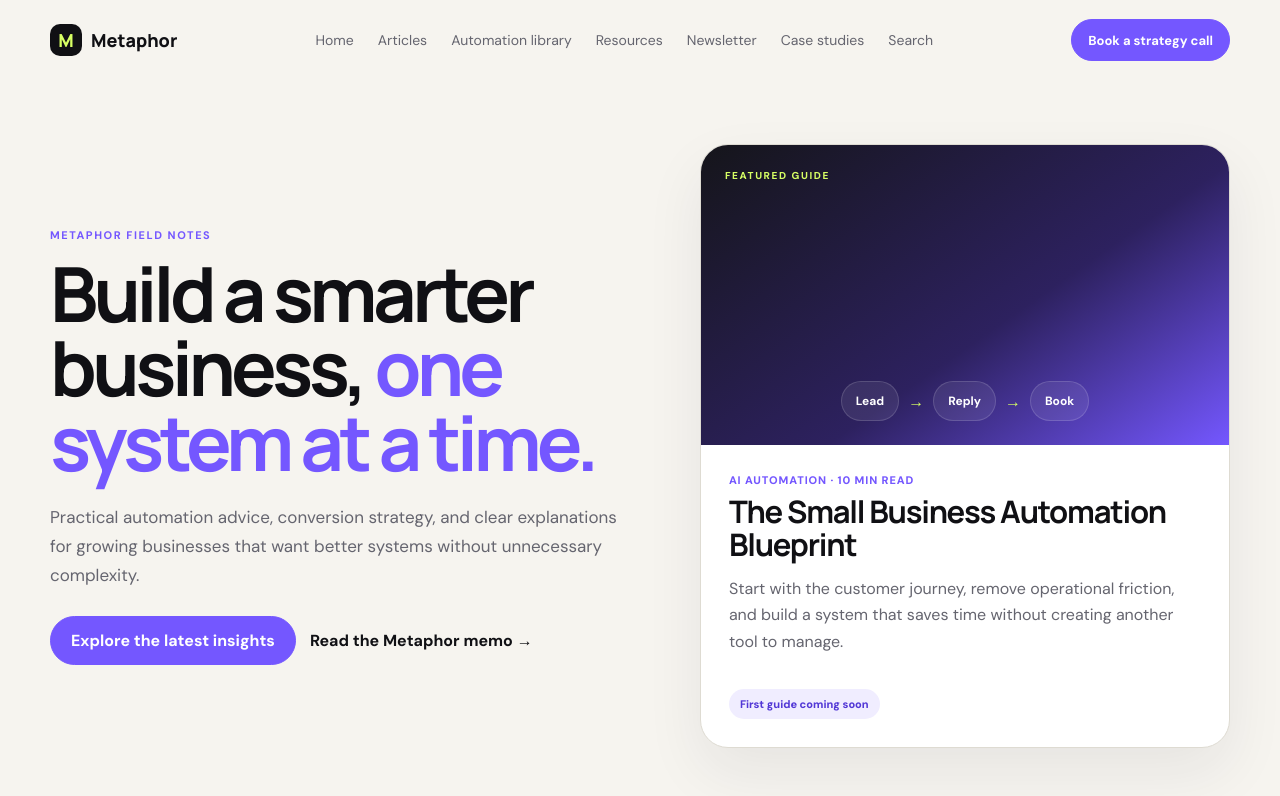
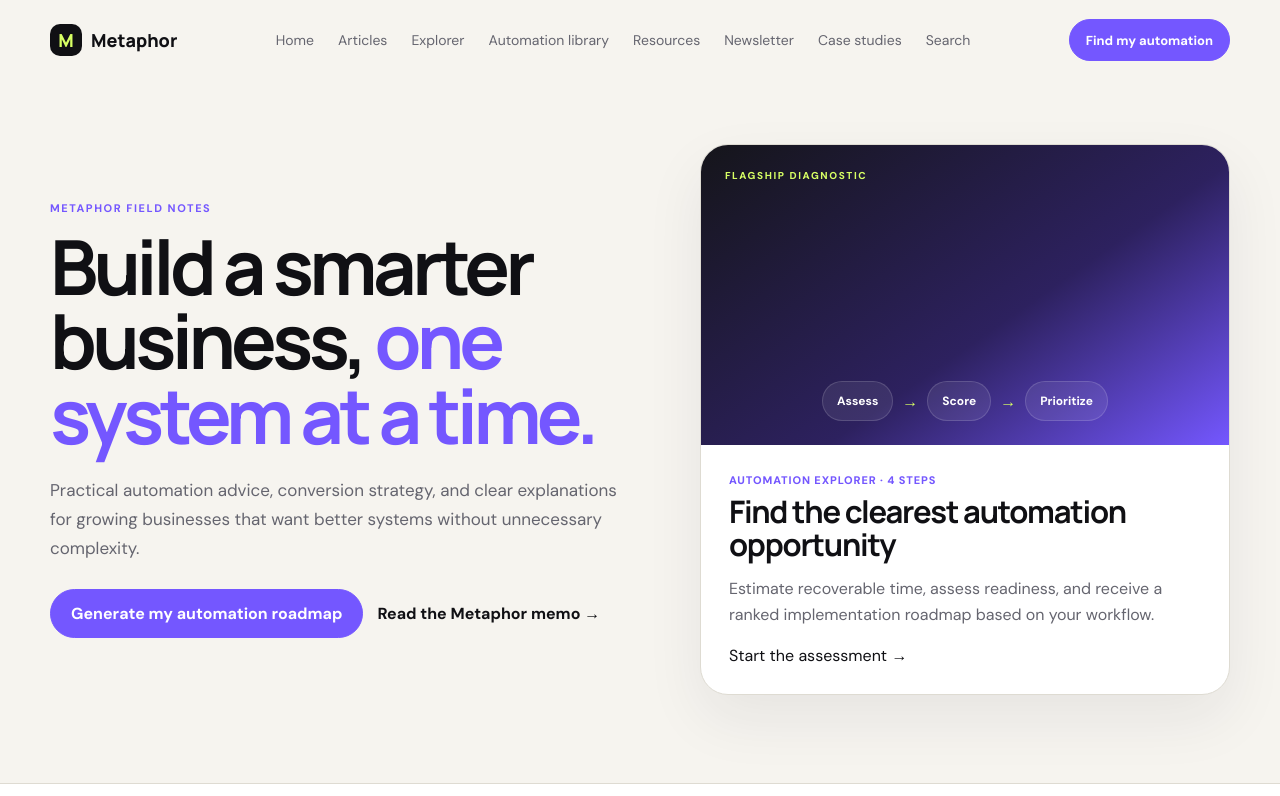
Before and after one commit to cocodev86/Coco1, a Next.js app: page /blog in a window 1280 px wide. Shown: the top 796 px of the page. Built offline with nearby package versions, Linux system fonts and the light colour scheme.

Commit message:
Feature automation explorer in blog

```diff
--- a/app/blog/page.tsx
+++ b/app/blog/page.tsx
@@ -20,9 +20,9 @@ export default function BlogHome() {
       <nav className={`shell ${styles.nav}`} aria-label="Blog navigation">
         <Link className="brand" href="/" aria-label="Metaphor Consulting home"><span>M</span>Metaphor</Link>
         <div className={styles.navLinks}>
-          <Link href="/">Home</Link><a href="#latest">Articles</a><Link href="/automation-library">Automation library</Link><Link href="/resources">Resources</Link><Link href="/newsletter">Newsletter</Link><Link href="/blog/case-studies">Case studies</Link><Link href="/blog/search">Search</Link>
+          <Link href="/">Home</Link><a href="#latest">Articles</a><Link href="/automation-explorer">Explorer</Link><Link href="/automation-library">Automation library</Link><Link href="/resources">Resources</Link><Link href="/newsletter">Newsletter</Link><Link href="/blog/case-studies">Case studies</Link><Link href="/blog/search">Search</Link>
         </div>
-        <Link className="button button-small" href="/#booking">Book a strategy call</Link>
+        <Link className="button button-small" href="/automation-explorer">Find my automation</Link>
       </nav>
 
       <section className={`shell ${styles.hero}`}>
@@ -30,12 +30,12 @@ export default function BlogHome() {
           <p className="eyebrow">Metaphor field notes</p>
           <h1>Build a smarter business, <em>one system at a time.</em></h1>
           <p>Practical automation advice, conversion strategy, and clear explanations for growing businesses that want better systems without unnecessary complexity.</p>
-          <div className={styles.heroActions}><a className="button" href="#latest">Explore the latest insights</a><Link className={styles.secondaryLink} href="/newsletter">Read the Metaphor memo →</Link></div>
+          <div className={styles.heroActions}><Link className="button" href="/automation-explorer">Generate my automation roadmap</Link><Link className={styles.secondaryLink} href="/newsletter">Read the Metaphor memo →</Link></div>
         </div>
 
-        <aside className={styles.featured} aria-label="Featured article">
-          <div className={styles.featuredVisual}><span>FEATURED GUIDE</span><div className={styles.workflow} aria-hidden="true"><i>Lead</i><b>→</b><i>Reply</i><b>→</b><i>Book</i></div></div>
-          <div className={styles.featuredBody}><p className={styles.meta}>AI Automation · 10 min read</p><h2>The Small Business Automation Blueprint</h2><p>Start with the customer journey, remove operational friction, and build a system that saves time without creating another tool to manage.</p><span className={styles.comingSoon}>First guide coming soon</span></div>
+        <aside className={styles.featured} aria-label="Featured tool">
+          <div className={styles.featuredVisual}><span>FLAGSHIP DIAGNOSTIC</span><div className={styles.workflow} aria-hidden="true"><i>Assess</i><b>→</b><i>Score</i><b>→</b><i>Prioritize</i></div></div>
+          <div className={styles.featuredBody}><p className={styles.meta}>Automation Explorer · 4 steps</p><h2>Find the clearest automation opportunity</h2><p>Estimate recoverable time, assess readiness, and receive a ranked implementation roadmap based on your workflow.</p><Link href="/automation-explorer">Start the assessment →</Link></div>
         </aside>
       </section>
 
@@ -58,6 +58,7 @@ export default function BlogHome() {
         </div>
       </section>
 
+      <section className={`shell ${styles.newsletter}`}><div><p className="eyebrow">Automation explorer</p><h2>Diagnose the bottleneck before choosing the software.</h2><p>Get a readiness score, directional value estimate, and three-system priority roadmap.</p></div><div className={styles.newsletterStatus}><span>4-step assessment</span><strong><Link href="/automation-explorer">Generate my roadmap →</Link></strong></div></section>
       <section className={`shell ${styles.newsletter}`}><div><p className="eyebrow">Automation library</p><h2>Start with a proven workflow pattern.</h2><p>Search implementation playbooks by bottleneck, industry, and software stack.</p></div><div className={styles.newsletterStatus}><span>6 launch playbooks</span><strong><Link href="/automation-library">Explore the library →</Link></strong></div></section>
       <section className={`shell ${styles.newsletter}`}><div><p className="eyebrow">Free resources</p><h2>Use the checklist before you buy the software.</h2><p>Work through calculators, worksheets, SOP templates, and audit tools.</p></div><div className={styles.newsletterStatus}><span>6 launch resources</span><strong><Link href="/resources">Open the resource center →</Link></strong></div></section>
       <section className={`shell ${styles.newsletter}`}><div><p className="eyebrow">Case studies</p><h2>See the architecture behind a better workflow.</h2><p>Explore representative system designs showing the bottleneck, automation plan, connected tools, and target outcomes.</p></div><div className={styles.newsletterStatus}><span>System breakdowns</span><strong><Link href="/blog/case-studies">Explore case studies →</Link></strong></div></section>
```
